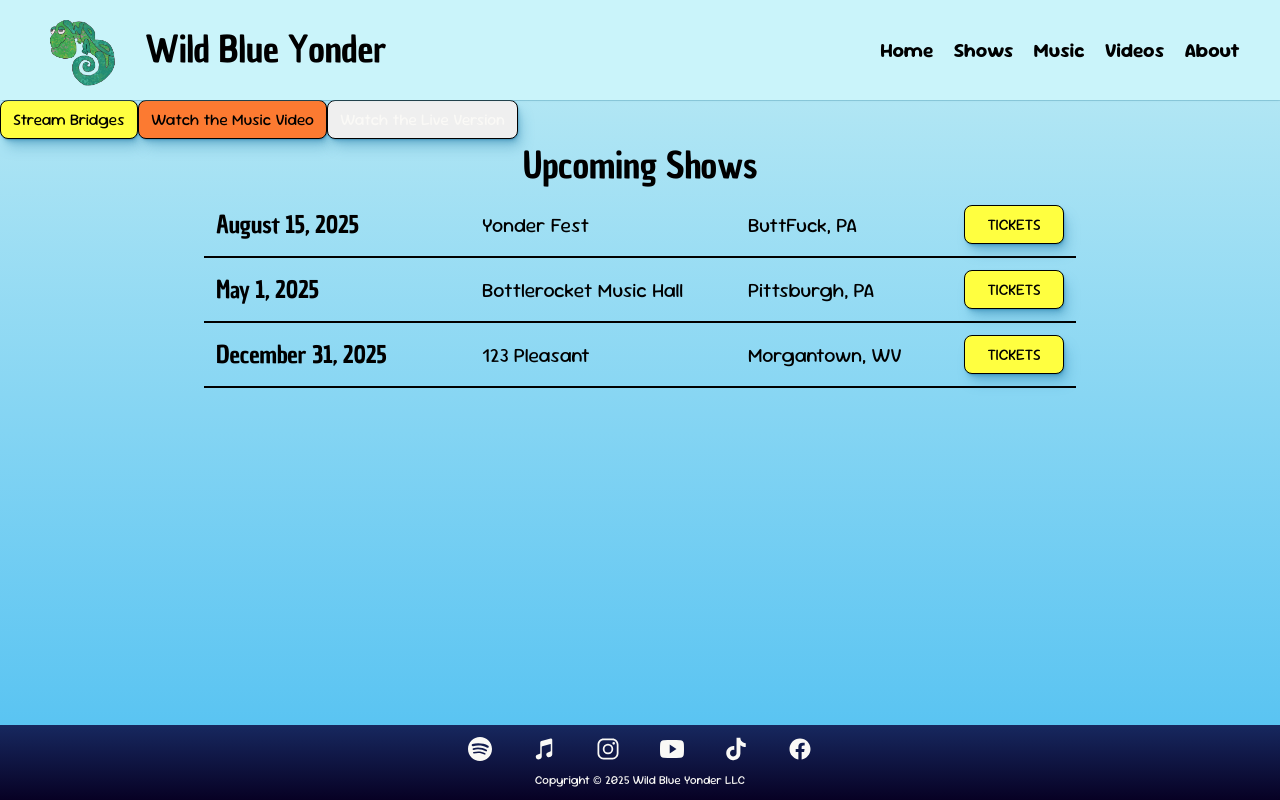
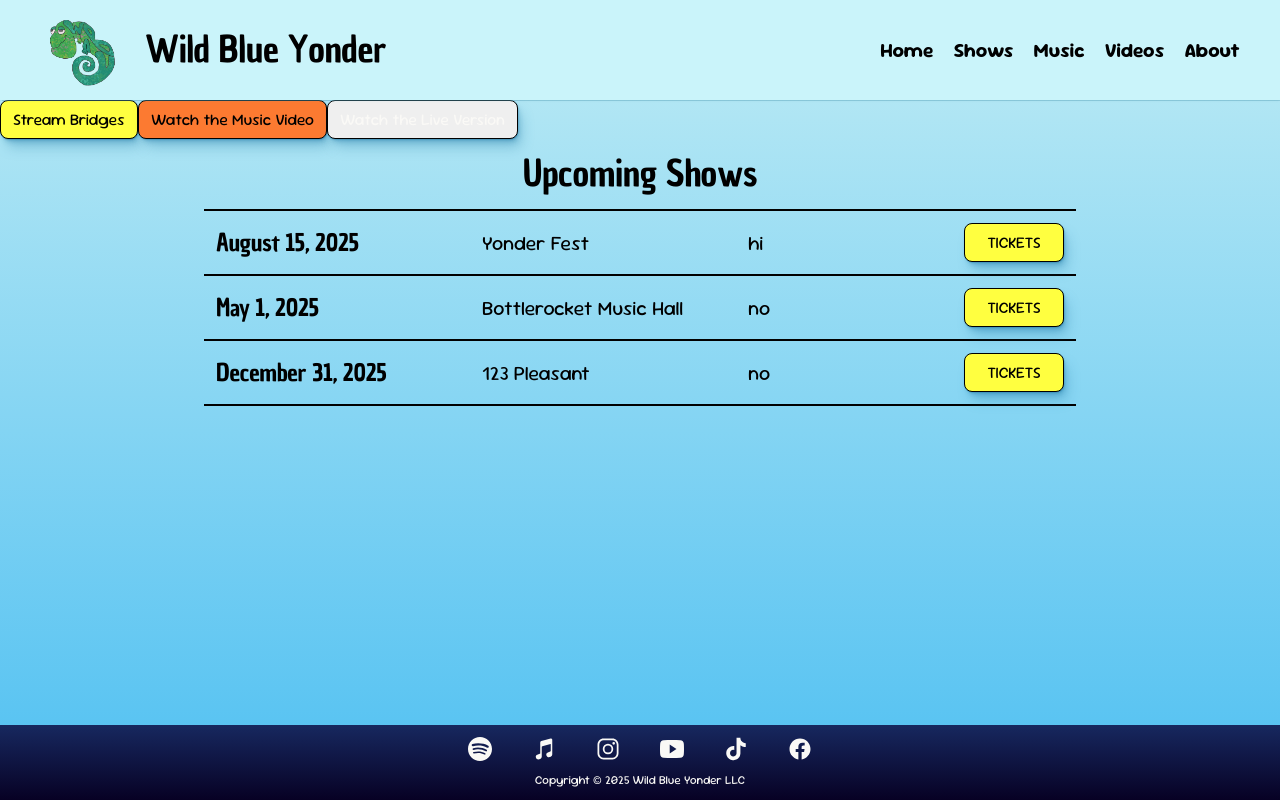
Before and after one commit to danielkurtsawyer/wild-blue-yonder, a React (Vite) app in the folder wild-blue-yonder-website/: page / in a window 1280 px wide. Built offline with nearby package versions, Linux system fonts and the light colour scheme.

Commit message:
First show item has a border-top

```diff
--- a/wild-blue-yonder-website/src/components/ShowItem/index.jsx
+++ b/wild-blue-yonder-website/src/components/ShowItem/index.jsx
@@ -1,9 +1,16 @@
 import "./styles.css";
 import ButtonPrimary from "../Button/ButtonPrimary.jsx";
 
-export default function ShowItem({ showDate, venueName, venueLocation }) {
+export default function ShowItem({
+  showDate,
+  venueName,
+  venueLocation,
+  borderTop,
+}) {
+  console.log("showDate (index):", showDate); // See if 0 shows up
+
   return (
-    <div className="show-item-container">
+    <div className="show-item-container" style={{ borderTop }}>
       <h4>{showDate ? showDate : "Show Date"}</h4>
       <p className="large-text">{venueName ? venueName : "Venue Name"}</p>
       <p className="large-text">
--- a/wild-blue-yonder-website/src/components/ShowItem/styles.css
+++ b/wild-blue-yonder-website/src/components/ShowItem/styles.css
@@ -13,3 +13,11 @@
 .show-item-container p {
   font-family: "body-text";
 }
+
+.active {
+  background-color: white;
+}
+
+.inactive {
+  background-color: black;
+}
--- a/wild-blue-yonder-website/src/components/UpcomingShows/index.jsx
+++ b/wild-blue-yonder-website/src/components/UpcomingShows/index.jsx
@@ -6,15 +6,18 @@ export default function UpcomingShows() {
   return (
     <div className="shows-container">
       <h2 className="upcoming-shows-header">Upcoming Shows</h2>
-      {shows.map((show, index) => (
-        <ShowItem
-          key={index}
-          showDate={show.date}
-          venueName={show.name}
-          venueLocation={show.location}
-          borderTop={`${index === 0 ? "1px solid black" : ""}`}
-        />
-      ))}
+      {shows.map((show, index) => {
+        console.log("Rendering index:", index);
+        return (
+          <ShowItem
+            key={index}
+            showDate={show.date}
+            venueName={show.name}
+            venueLocation={index === 0 ? "hi" : "no"}
+            borderTop={index === 0 ? "2px solid black" : ""}
+          />
+        );
+      })}
       {/* <ShowItem
         showDate="August 16, 2025"
         venueName="Yonder Fest"
--- a/wild-blue-yonder-website/src/components/UpcomingShows/styles.css
+++ b/wild-blue-yonder-website/src/components/UpcomingShows/styles.css
@@ -1,5 +1,6 @@
 .upcoming-shows-header {
   text-align: center;
+  padding: 8px;
 }
 
 .shows-container {
@@ -18,3 +19,11 @@
 .first-item {
   border-top: 1px solid black;
 }
+
+.active {
+  background-color: white;
+}
+
+.inactive {
+  background-color: black;
+}
```
